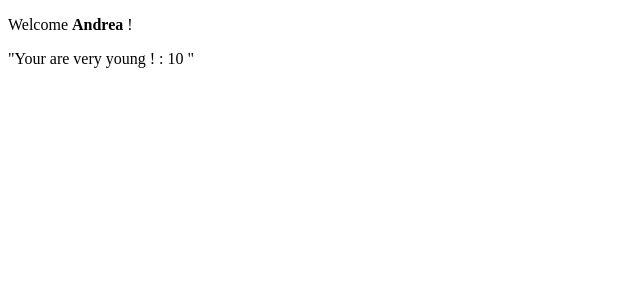
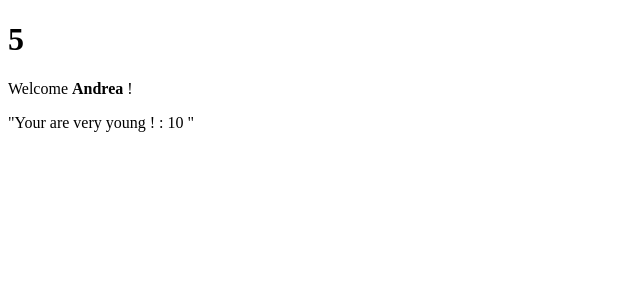
Before and after one commit to Simonedamb/React-exercises, a React (Create React App) app: page / in a window 1280 px wide. Shown: the top 300 px of the page, without its empty margins (0-640 px from the left). Built offline with nearby package versions, Linux system fonts and the light colour scheme.

Commit message:
state-01

```diff
--- /dev/null
+++ b/src/Counter.js
@@ -0,0 +1,22 @@
+import React from "react";
+
+class Counter extends React.Component {
+  state = {
+    count: 0,
+  };
+
+  constructor(props) {
+    super(props);
+
+    setInterval(() => {
+      this.setState({
+        count: this.state.count + 1,
+      });
+    }, 1000);
+  }
+
+  render() {
+    return <h1>{this.state.count}</h1>;
+  }
+}
+export default Counter;
--- a/src/Welcome.js
+++ b/src/Welcome.js
@@ -1,10 +1,12 @@
 import React from "react";
 import Age from "./Age";
+import Counter from "./Counter";
 
 class Welcome extends React.Component {
   render() {
     return (
       <div>
+        <Counter />
         <p>
           Welcome <strong>{this.props.name}</strong> !
         </p>
```
